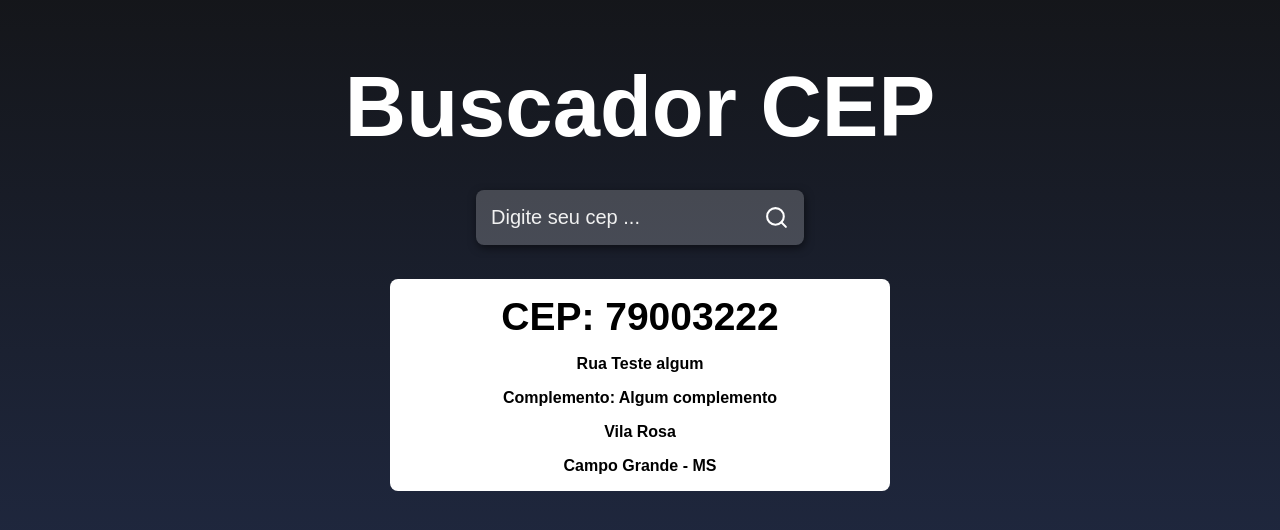
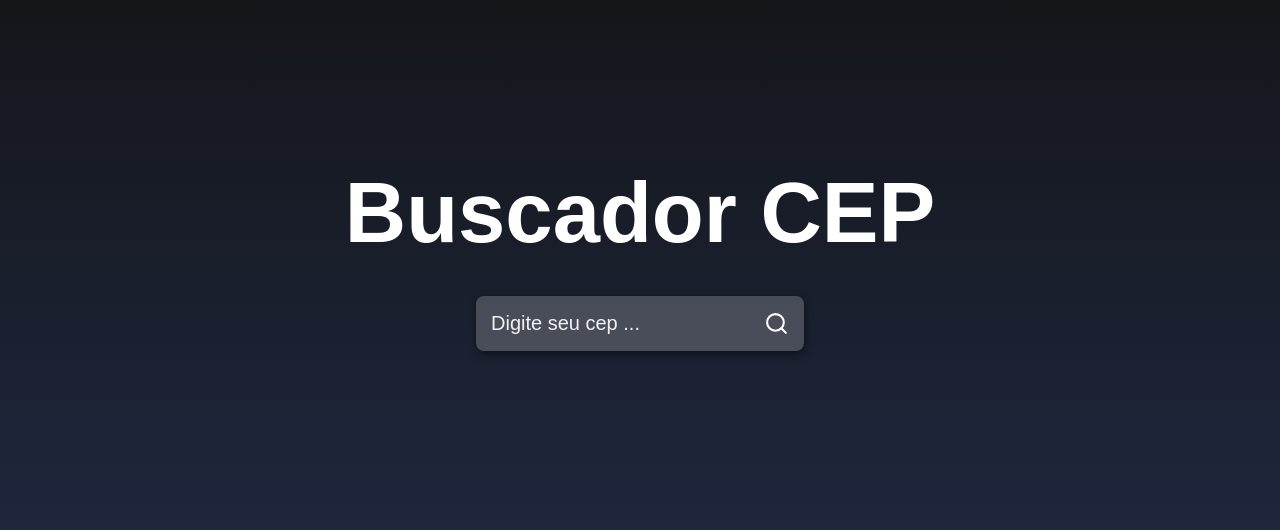
Before and after one commit to uchoamaster/buscaCepReactJs, a React (Create React App) app in the folder buscador/: page / in a window 1280 px wide. Shown: the part 126-656 px from the top of the page. Built offline with nearby package versions, Linux system fonts and the light colour scheme.

Commit message:
finalizando o projeto

```diff
--- a/buscador/src/App.js
+++ b/buscador/src/App.js
@@ -10,6 +10,8 @@
 
   const [input, setInput] = useState('')
 
+  const [cep, setCep] = useState({})
+
   async function handleSearch(){
     // alert("Valor do Input " + input)
     //https://viacep.com.br/ws/01310930/json/
@@ -20,7 +22,9 @@
     }
     try {
       const response = await api.get(`${input}/json`);
-      console.log(response.data)
+      // console.log(response.data)
+      setCep(response.data)
+      setInput('')
 
     } catch {
       alert("Ops erro ao buscar")
@@ -44,14 +48,16 @@
             <FiSearch size={25} color="#fff"/>
         </button>
      </div>
+      {Object.keys(cep).length > 0 && (
+        <main className="main">
+          <h2>CEP: {cep.cep}</h2>
+          <span>  {cep.logradouro}</span>
+          <span> {cep.complemento}</span>
+          <span> {cep.bairro}</span>
+          <span> {cep.localidade}- {cep.uf}</span>
+        </main>
+      )}
 
-      <main className="main">
-          <h2>CEP: 79003222</h2>
-          <span> Rua Teste algum</span>
-          <span> Complemento: Algum complemento</span>
-          <span> Vila Rosa</span>
-          <span> Campo Grande - MS</span>
-      </main>
 
     </div>
   );
```
